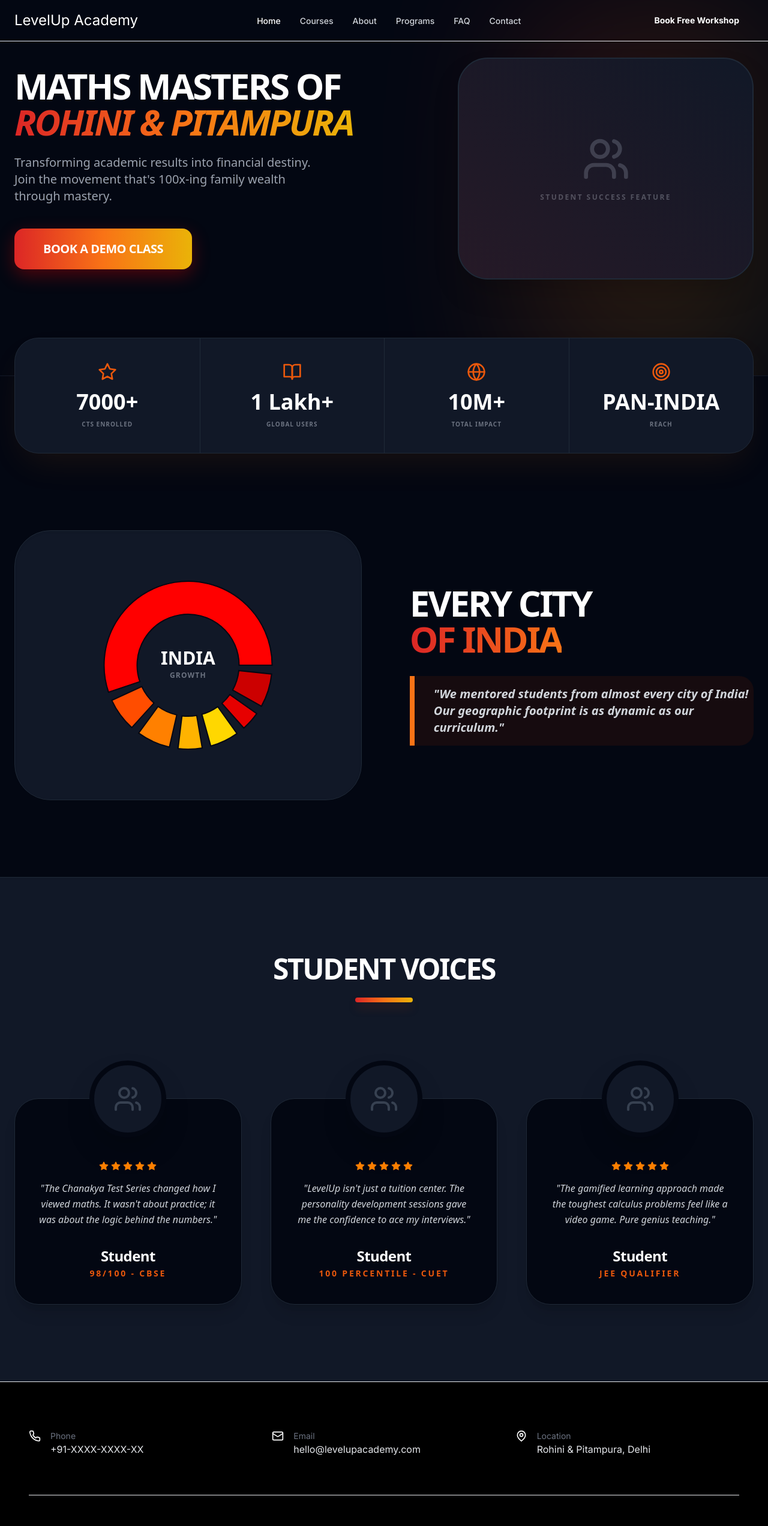
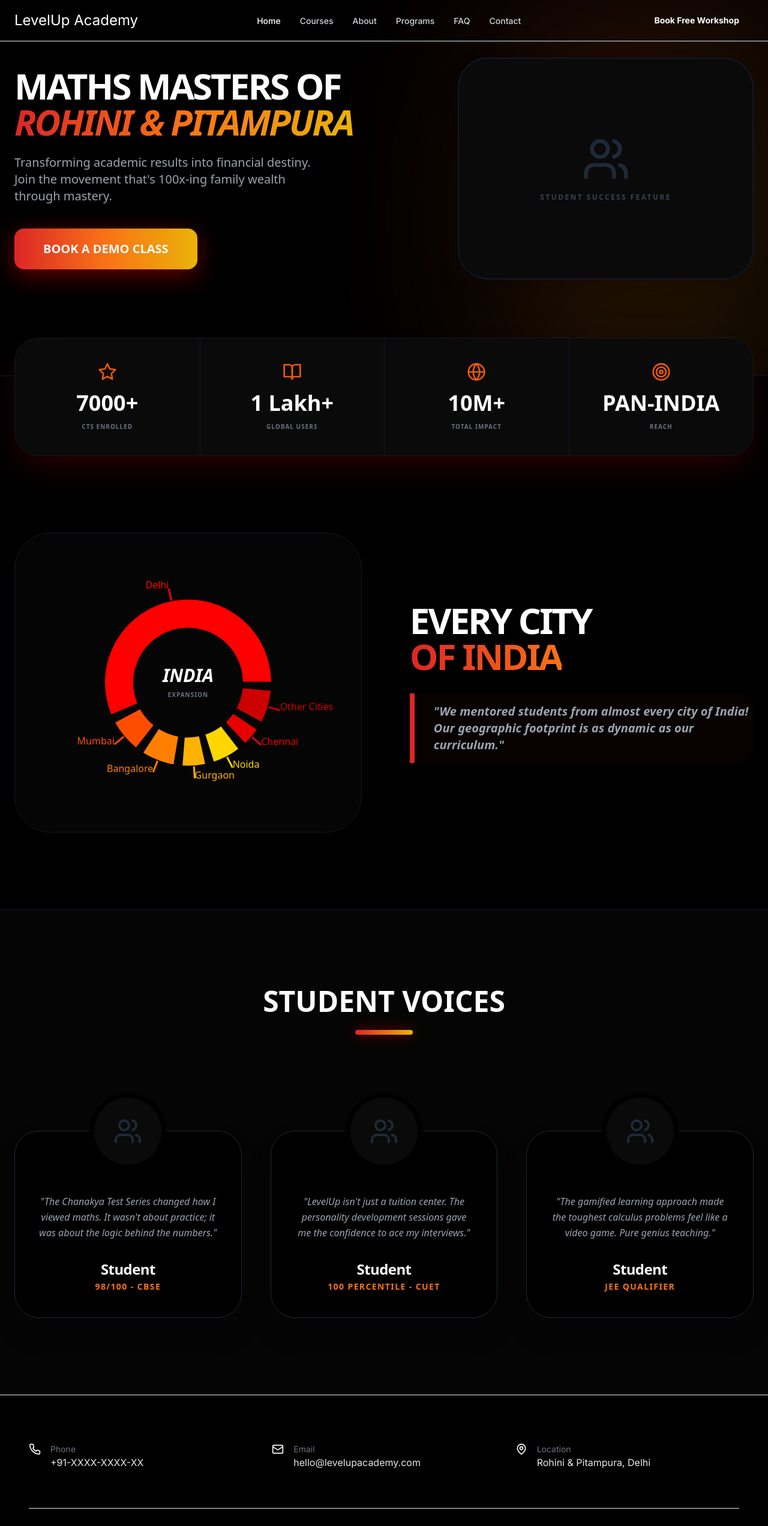
Before and after one commit to Garvsikka/levelup-academy-website, a React (Vite) app in the folder frontend/: page / in a window 1280 px wide. Shown: the top 2544 px of the page at 60% size. Built offline with nearby package versions, Linux system fonts and the light colour scheme.

Commit message:
style: full black theme, static chart labels, and student placeholders

```diff
--- a/frontend/src/pages/Home.jsx
+++ b/frontend/src/pages/Home.jsx
@@ -1,5 +1,5 @@
 import React from 'react';
-import { Star, BookOpen, Globe, Users, Target, Quote } from 'lucide-react';
+import { Star, BookOpen, Globe, Users, Target } from 'lucide-react';
 import { PieChart, Pie, Cell, ResponsiveContainer, Tooltip } from 'recharts';
 
 const cityData = [
@@ -12,23 +12,19 @@ const cityData = [
   { name: 'Other Cities', value: 7 }
 ];
 
-// Re-using Volcanic Colors for the Chart
 const COLORS = ['#FF0000', '#FF4D00', '#FF8000', '#FFB300', '#FFD700', '#E60000', '#CC0000'];
 
 const Home = () => {
   return (
-    <div className="bg-gray-950 min-h-screen font-sans overflow-x-hidden text-gray-100">
+    <div className="bg-[#000000] min-h-screen font-sans overflow-x-hidden text-white">
 
-      {/* 1. HERO SECTION - Controlled Side-by-Side */}
-      <section className="relative pt-24 pb-40 px-6 bg-gray-950 overflow-hidden border-b border-gray-900">
-        {/* Volcanic Ambient Glow */}
-        <div className="absolute top-0 right-0 w-1/3 h-full bg-gradient-to-br from-red-600 via-orange-500 to-yellow-400 opacity-15 blur-[120px]"></div>
+      {/* 1. HERO SECTION - Side-by-Side */}
+      <section className="relative pt-24 pb-40 px-6 bg-[#000000] overflow-hidden border-b border-gray-900">
+        <div className="absolute top-0 right-0 w-1/3 h-full bg-gradient-to-br from-red-600 via-orange-500 to-yellow-400 opacity-20 blur-[140px]"></div>
 
         <div className="max-w-7xl mx-auto flex flex-col lg:flex-row items-center justify-between gap-12 relative z-10">
-
-          {/* LEFT: Resized Header Text (55% width) */}
           <div className="w-full lg:w-[55%] text-left">
-            <h1 className="text-4xl md:text-5xl xl:text-6xl font-black tracking-tighter leading-tight mb-6 text-white uppercase">
+            <h1 className="text-4xl md:text-5xl xl:text-6xl font-black tracking-tighter leading-tight mb-6 uppercase">
               MATHS MASTERS OF <br />
               <span className="bg-gradient-to-r from-red-600 via-orange-500 to-yellow-500 bg-clip-text text-transparent italic">
                 ROHINI & PITAMPURA
@@ -37,105 +33,105 @@ const Home = () => {
             <p className="text-lg md:text-xl text-gray-400 font-medium max-w-lg mb-10 leading-relaxed">
               Transforming academic results into financial destiny. Join the movement that's 100x-ing family wealth through mastery.
             </p>
-            <button className="bg-gradient-to-r from-red-600 via-orange-500 to-yellow-500 text-white px-12 py-5 rounded-2xl text-xl font-black shadow-[0_10px_30px_rgba(255,0,0,0.3)] hover:scale-105 transition-all uppercase tracking-tight">
+            <button className="bg-gradient-to-r from-red-600 via-orange-500 to-yellow-500 text-white px-12 py-5 rounded-2xl text-xl font-black shadow-[0_10px_40px_rgba(255,0,0,0.4)] hover:scale-105 transition-all uppercase">
               BOOK A DEMO CLASS
             </button>
           </div>
 
-          {/* RIGHT: Image Placeholder (40% width) */}
           <div className="w-full lg:w-[40%]">
-            <div className="bg-gray-900 aspect-[4/3] rounded-[50px] border-2 border-gray-800 shadow-2xl flex flex-col items-center justify-center relative overflow-hidden group">
-              <div className="absolute inset-0 bg-gradient-to-tr from-red-600/10 to-transparent"></div>
-              <Users className="w-20 h-20 text-gray-700 group-hover:text-red-500 transition-colors" />
-              <span className="mt-4 text-gray-600 font-bold uppercase tracking-[0.2em] text-xs">Student Success Feature</span>
+            <div className="bg-[#0a0a0a] aspect-[4/3] rounded-[50px] border-2 border-gray-900 shadow-2xl flex flex-col items-center justify-center relative overflow-hidden group">
+              <Users className="w-20 h-20 text-gray-800 group-hover:text-red-600 transition-colors" />
+              <span className="mt-4 text-gray-700 font-bold uppercase tracking-[0.2em] text-xs">Student Success Feature</span>
             </div>
           </div>
         </div>
       </section>
 
-      {/* 2. STATS GRID - Now in Dark Gray (gray-900) Rectangle */}
+      {/* 2. STATS GRID - In a dark rectangle */}
       <div className="max-w-7xl mx-auto px-6 -mt-16 relative z-30">
-        <div className="bg-gray-900 rounded-[40px] shadow-[0_25px_60px_-15px_rgba(255,128,0,0.1)] border border-gray-800 grid grid-cols-2 md:grid-cols-4 overflow-hidden divide-x divide-gray-800">
+        <div className="bg-[#0a0a0a] rounded-[40px] shadow-[0_25px_60px_-15px_rgba(255,0,0,0.2)] border border-gray-900 grid grid-cols-2 md:grid-cols-4 overflow-hidden divide-x divide-gray-900">
           {[
             { label: "CTS Enrolled", val: "7000+", icon: Star },
             { label: "Global Users", val: "1 Lakh+", icon: BookOpen },
             { label: "Total Impact", val: "10M+", icon: Globe },
             { label: "Reach", val: "PAN-INDIA", icon: Target }
           ].map((stat, i) => (
-            <div key={i} className="p-10 text-center hover:bg-orange-950/20 transition-colors cursor-default">
+            <div key={i} className="p-10 text-center hover:bg-red-950/20 transition-colors">
               <stat.icon className="w-8 h-8 text-orange-600 mx-auto mb-4" />
-              <h3 className="text-4xl font-black text-white leading-none">{stat.val}</h3>
+              <h3 className="text-4xl font-black text-white">{stat.val}</h3>
               <p className="text-[10px] font-black text-gray-500 uppercase tracking-widest mt-3">{stat.label}</p>
             </div>
           ))}
         </div>
       </div>
 
-      {/* 3. DYNAMIC CHART SECTION (Dark Gray rounded box) */}
+      {/* 3. DYNAMIC CHART SECTION - Always Visible City Names */}
       <section className="py-32 px-6">
         <div className="max-w-7xl mx-auto flex flex-col lg:flex-row items-center gap-20">
-          <div className="w-full h-[450px] lg:w-1/2 bg-gray-900 rounded-[60px] p-10 relative shadow-inner flex items-center justify-center border border-gray-800">
+          <div className="w-full h-[500px] lg:w-1/2 bg-[#050505] rounded-[60px] p-10 relative border border-gray-900">
             <ResponsiveContainer width="100%" h="100%">
               <PieChart>
                 <Tooltip
-                    contentStyle={{borderRadius: '20px', border:'none', boxShadow:'0 20px 40px rgba(0,0,0,0.4)', backgroundColor: '#030712', color: '#FFF'}}
-                    itemStyle={{fontWeight: 'bold', color:'#FFF'}}
-                    labelStyle={{fontWeight: 'black', color:'#FFF'}}
+                  formatter={(value) => `${value}%`}
+                  contentStyle={{backgroundColor: '#000', border: '1px solid #333', borderRadius: '12px'}}
                 />
-                <Pie data={cityData} innerRadius={85} outerRadius={140} paddingAngle={6} dataKey="value" isAnimationActive={true}>
-                  {cityData.map((entry, index) => <Cell key={`cell-${index}`} fill={COLORS[index % COLORS.length]} stroke="#030712" strokeWidth={2}/>)}
+                <Pie
+                  data={cityData}
+                  innerRadius={90}
+                  outerRadius={140}
+                  paddingAngle={5}
+                  dataKey="value"
+                  label={({ name }) => name} // City names always visible
+                  labelLine={true}
+                >
+                  {cityData.map((entry, index) => <Cell key={`cell-${index}`} fill={COLORS[index % COLORS.length]} stroke="#000" strokeWidth={3}/>)}
                 </Pie>
               </PieChart>
             </ResponsiveContainer>
-            <div className="absolute text-center">
-              <span className="block text-3xl font-black text-white leading-none">INDIA</span>
-              <span className="text-xs font-bold text-gray-500 uppercase tracking-widest mt-1">Growth</span>
+            <div className="absolute top-1/2 left-1/2 -translate-x-1/2 -translate-y-1/2 text-center pointer-events-none">
+              <span className="block text-3xl font-black text-white italic">INDIA</span>
+              <span className="text-[10px] font-bold text-gray-500 uppercase tracking-widest">Expansion</span>
             </div>
           </div>
           <div className="lg:w-1/2 space-y-8">
-            <h2 className="text-5xl md:text-6xl font-black text-white tracking-tighter leading-none">
-              EVERY CITY <br/> <span className="bg-gradient-to-r from-red-600 to-orange-500 bg-clip-text text-transparent uppercase">OF INDIA</span>
+            <h2 className="text-5xl md:text-6xl font-black text-white tracking-tighter uppercase">
+              EVERY CITY <br/> <span className="bg-gradient-to-r from-red-600 to-orange-500 bg-clip-text text-transparent">OF INDIA</span>
             </h2>
-            <p className="text-xl text-gray-300 font-bold italic border-l-8 border-orange-500 pl-8 py-4 bg-orange-950/30 rounded-r-3xl">
+            <p className="text-xl text-gray-400 font-bold italic border-l-8 border-red-600 pl-8 py-4 bg-red-950/10 rounded-r-3xl">
               "We mentored students from almost every city of India! Our geographic footprint is as dynamic as our curriculum."
             </p>
           </div>
         </div>
       </section>
 
-      {/* 4. STUDENT TESTIMONIALS (Dark Gray cards) */}
-      <section className="py-32 px-6 bg-gray-900 border-t border-gray-800">
+      {/* 4. STUDENT TESTIMONIALS */}
+      <section className="py-32 px-6 bg-[#050505] border-t border-gray-900">
         <div className="max-w-7xl mx-auto">
           <div className="text-center mb-24">
-            <h2 className="text-5xl font-black text-white uppercase tracking-tighter">Student Voices</h2>
-            <div className="h-2 w-24 bg-gradient-to-r from-red-600 via-orange-500 to-yellow-500 mx-auto mt-6 rounded-full shadow-lg shadow-orange-900"></div>
+            <h2 className="text-5xl font-black text-white uppercase">Student Voices</h2>
+            <div className="h-2 w-24 bg-gradient-to-r from-red-600 to-yellow-500 mx-auto mt-6 rounded-full shadow-[0_0_20px_rgba(255,0,0,0.5)]"></div>
           </div>
 
           <div className="grid grid-cols-1 md:grid-cols-3 gap-12">
             {[
-              { name: "Student", score: "98/100 - CBSE", text: "The Chanakya Test Series changed how I viewed maths. It wasn't about practice; it was about the logic behind the numbers." },
-              { name: "Student", score: "100 Percentile - CUET", text: "LevelUp isn't just a tuition center. The personality development sessions gave me the confidence to ace my interviews." },
-              { name: "Student", score: "JEE Qualifier", text: "The gamified learning approach made the toughest calculus problems feel like a video game. Pure genius teaching." }
+              { score: "98/100 - CBSE", text: "The Chanakya Test Series changed how I viewed maths. It wasn't about practice; it was about the logic behind the numbers." },
+              { score: "100 Percentile - CUET", text: "LevelUp isn't just a tuition center. The personality development sessions gave me the confidence to ace my interviews." },
+              { score: "JEE Qualifier", text: "The gamified learning approach made the toughest calculus problems feel like a video game. Pure genius teaching." }
             ].map((t, i) => (
-              <div key={i} className="bg-gray-950 p-10 rounded-[40px] border border-gray-800 shadow-xl relative mt-16 group hover:-translate-y-2 hover:border-orange-900 transition-all duration-300">
-                {/* Photo Slot (Gray circle) */}
-                <div className="absolute -top-16 left-1/2 -translate-x-1/2 w-32 h-32 rounded-full bg-gray-900 border-8 border-gray-950 shadow-2xl flex items-center justify-center overflow-hidden">
-                   <Users className="w-12 h-12 text-gray-700 group-hover:text-red-500" />
+              <div key={i} className="bg-[#000000] p-10 rounded-[40px] border border-gray-800 shadow-2xl relative mt-16 group hover:border-red-600 transition-all duration-300">
+                <div className="absolute -top-16 left-1/2 -translate-x-1/2 w-32 h-32 rounded-full bg-[#0a0a0a] border-8 border-[#000000] flex items-center justify-center">
+                   <Users className="w-12 h-12 text-gray-800 group-hover:text-red-500" />
                 </div>
                 <div className="pt-16 text-center">
-                  <div className="flex justify-center gap-1 mb-4">
-                    {[...Array(5)].map((_, j) => <Star key={j} size={16} fill="#FF8000" color="#FF8000" />)}
-                  </div>
-                  <p className="text-gray-300 italic mb-8 font-medium leading-relaxed">"{t.text}"</p>
-                  <h4 className="font-black text-white text-2xl tracking-tight">{t.name}</h4>
-                  <span className="text-orange-600 font-bold text-sm uppercase tracking-[0.2em]">{t.score}</span>
+                  <p className="text-gray-400 italic mb-8 font-medium leading-relaxed">"{t.text}"</p>
+                  <h4 className="font-black text-white text-2xl tracking-tight">Student</h4>
+                  <span className="text-orange-500 font-bold text-sm uppercase tracking-widest">{t.score}</span>
                 </div>
               </div>
             ))}
           </div>
         </div>
       </section>
-
     </div>
   );
 };
```
